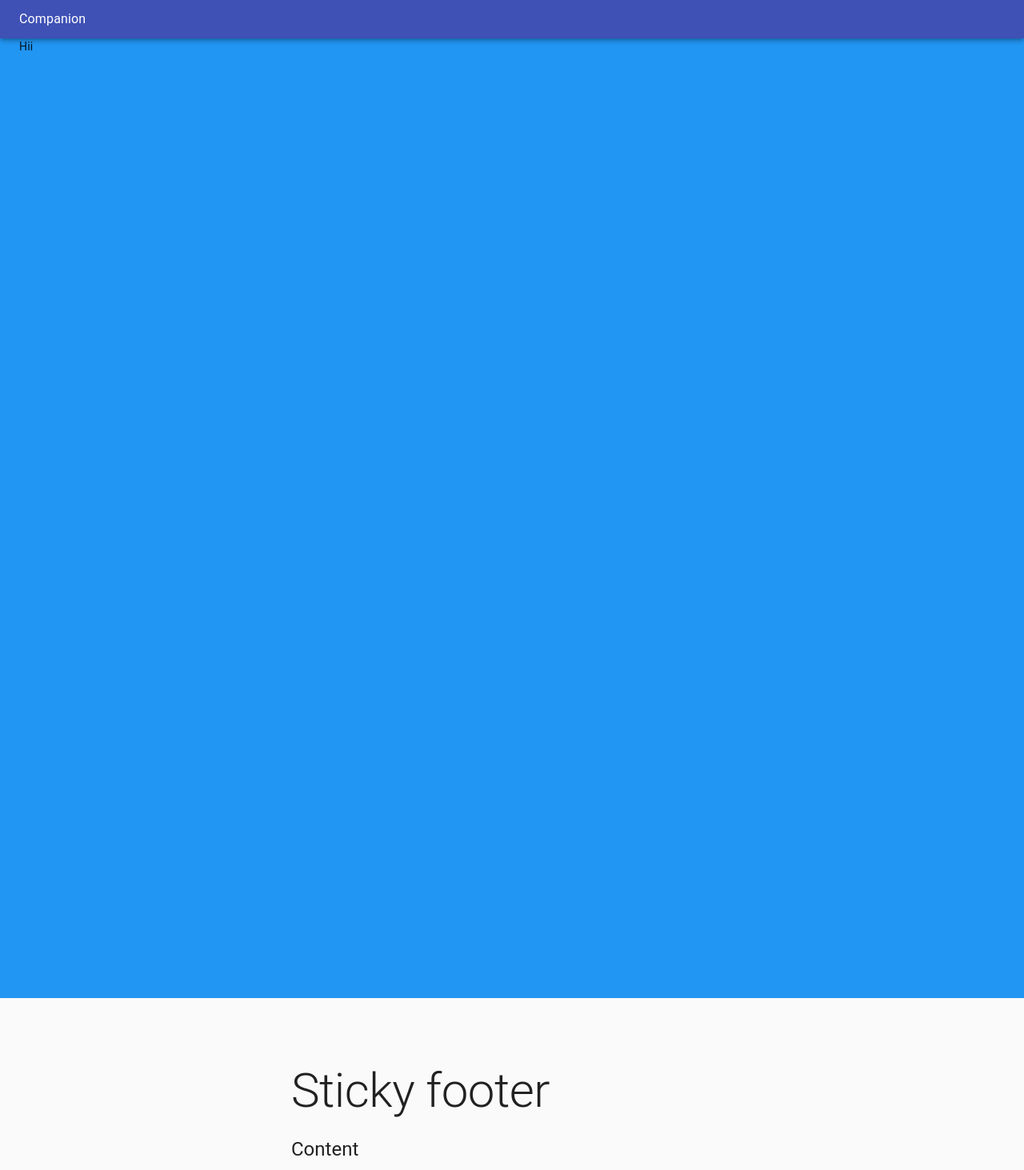
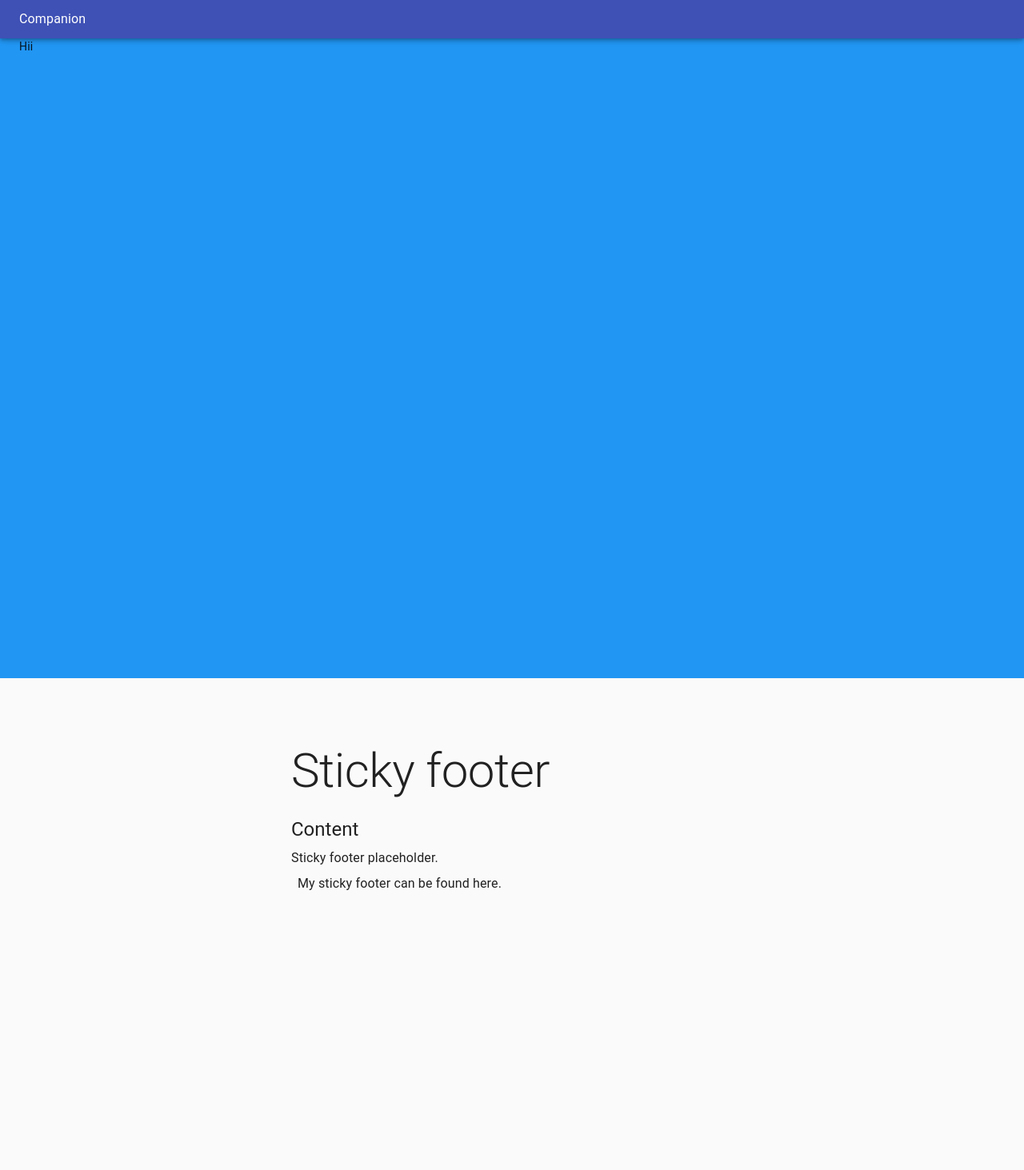
Before and after one commit to devblin/companion, a React (Create React App) app: page / in a window 1280 px wide. Shown: the top 1463 px of the page at 80% size. Built offline with nearby package versions, Linux system fonts and the light colour scheme.

Commit message:
removed footer.css and redundant imports

```diff
--- a/src/componenets/Footer.js
+++ b/src/componenets/Footer.js
@@ -3,7 +3,6 @@ import CssBaseline from '@material-ui/core/CssBaseline';
 import Typography from '@material-ui/core/Typography';
 import { makeStyles } from '@material-ui/core/styles';
 import Container from '@material-ui/core/Container';
-
 const useStyles = makeStyles((theme) => ({
 	root: {
 		display: 'flex',
@@ -12,16 +11,10 @@ const useStyles = makeStyles((theme) => ({
 	},
 	main: {
 		marginTop: theme.spacing(8),
-		marginBottom: theme.spacing(2),
-		backgroundColor: 'linear-gradient(45deg,#000,#444)',
 	},
 	footer: {
-		padding: theme.spacing(3, 2),
+		padding: theme.spacing(1, 4),
 		marginTop: 'auto',
-		backgroundColor:
-			theme.palette.type == 'light'
-				? theme.palette.grey[200]
-				: theme.palette.blue[800],
 	},
 }));
 
@@ -42,8 +35,8 @@ export default function StickyFooter() {
 					Sticky footer placeholder.
 				</Typography>
 			</Container>
-			<footer className={classes.footer}>
-				<Container maxWidth="sm">
+			<footer>
+				<Container maxWidth="sm" className={classes.footer}>
 					<Typography variant="body1">
 						My sticky footer can be found here.
 					</Typography>
--- a/src/componenets/Homepage.js
+++ b/src/componenets/Homepage.js
@@ -3,15 +3,13 @@ import AppBar from '@material-ui/core/AppBar';
 import Toolbar from '@material-ui/core/Toolbar';
 import Typography from '@material-ui/core/Typography';
 import Container from '@material-ui/core/Container';
-import BottomNavigation from '@material-ui/core/BottomNavigation';
 import { makeStyles } from '@material-ui/core/styles';
 import { Box } from '@material-ui/core';
 const useStyles = makeStyles((theme) => ({
 	main: {
 		marginTop: theme.spacing(6),
 		marginBottom: theme.spacing(2),
-		height: theme.spacing(150),
-		backgroundColor: 'linear-gradient(45deg,#000,#444)',
+		minHeight: '100vh',
 	},
 }));
 const Navbar = () => {
```
Also changed, not shown: src/componenets/Footer.css (deleted, +0 -9 lines).
